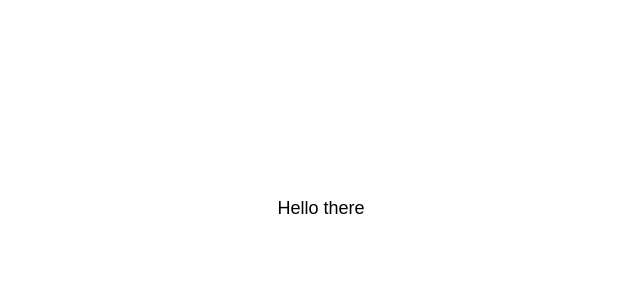
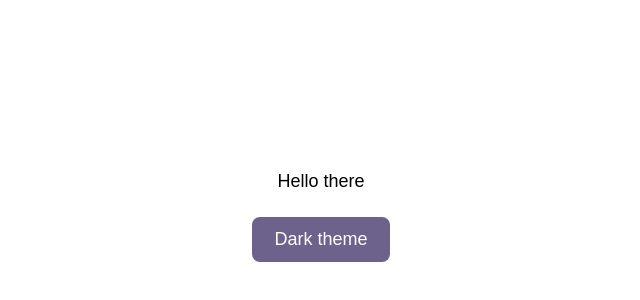
Before and after one commit to laurasinclair/collaboration-with-git, a React (Vite) app: page / in a window 1280 px wide. Shown: the part 192-492 px from the top of the page, without its empty margins (319-959 px from the left). Built offline with nearby package versions, Linux system fonts and the light colour scheme.

Commit message:
Add dark/light theme toggle

```diff
--- a/src/App.jsx
+++ b/src/App.jsx
@@ -1,15 +1,27 @@
 import React, { useState } from "react";
 
 function App() {
-	const [theme, setTheme] = useState("theme_light");
+	const themes = {
+		light: "theme_light",
+		dark: "theme_dark",
+	};
+
+	const [currentTheme, setCurrentTheme] = useState("light");
 	const [isLoading, setIsLoading] = useState(false);
 
-	return (
-		isLoading ? <Spinner /> : (
-			<div className={"App " + theme}>
-				<p>Hello there</p>
-			</div>
-		)
+	const toggleTheme = () => {
+		setCurrentTheme((prev) => (prev === "light" ? "dark" : "light"));
+	};
+
+	return isLoading ? (
+		<Spinner />
+	) : (
+		<div className={"App " + themes[currentTheme]}>
+			<p>Hello there</p>
+			<button onClick={toggleTheme}>
+				{currentTheme === "light" ? "Dark" : "Light"} theme
+			</button>
+		</div>
 	);
 }
 
--- a/src/style.sass
+++ b/src/style.sass
@@ -91,7 +91,7 @@ input, select
 	&_dark
 		background: #282c34
 		color: white
-		color: #3a2081
+		color: #fff
 		border: 2px solid #3a20815e
 		input, select
 			background: #ffffff69
```
